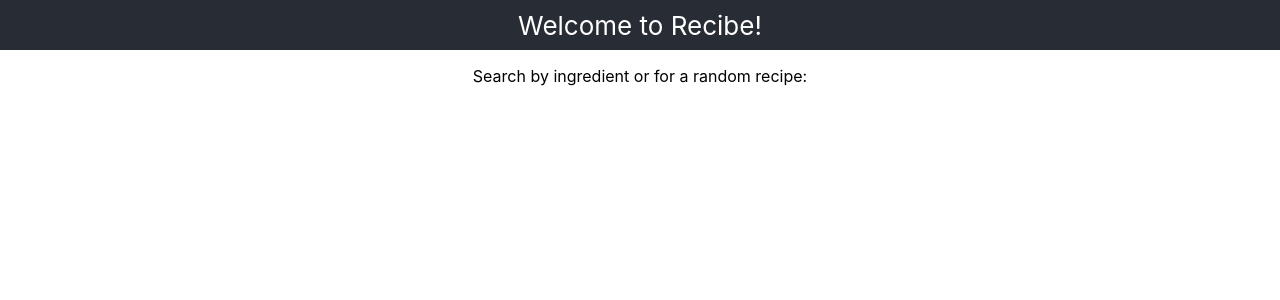
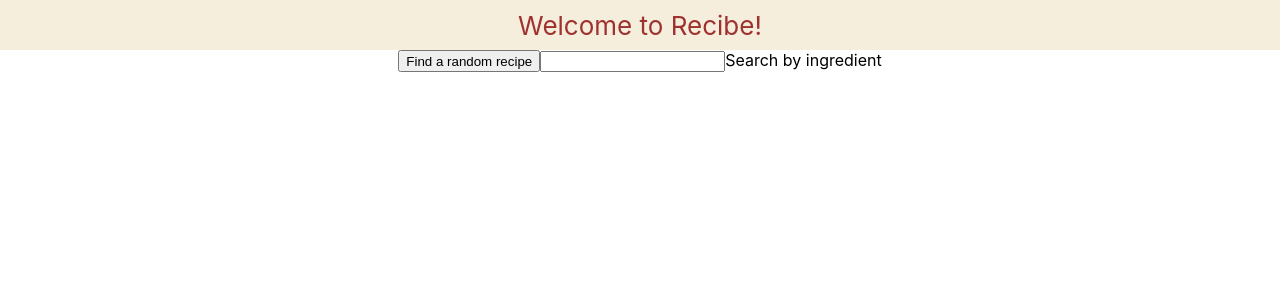
Before and after one commit to anikambhatnagar/recibe, a React (Create React App) app: page / in a window 1280 px wide. Shown: the top 300 px of the page. Built offline with nearby package versions, Linux system fonts and the light colour scheme.

Commit message:
updating

```diff
--- a/src/App.css
+++ b/src/App.css
@@ -2,37 +2,26 @@
   text-align: center;
 }
 
-.App-logo {
-  height: 40vmin;
-  pointer-events: none;
-}
-
-@media (prefers-reduced-motion: no-preference) {
-  .App-logo {
-    animation: App-logo-spin infinite 20s linear;
-  }
-}
 
 .App-header {
-  background-color: #282c34;
+  background-color: #f6eedd;
   min-height: 50px;
   display: flex;
   flex-direction: column;
   align-items: center;
   justify-content: center;
   font-size: calc(10px + 2vmin);
-  color: white;
+  color: rgba(143, 18, 18, 0.853);
+
 }
 
 .App-link {
-  color: #61dafb;
+  color: black;
 }
 
-@keyframes App-logo-spin {
-  from {
-    transform: rotate(0deg);
-  }
-  to {
-    transform: rotate(360deg);
-  }
+#selectionRow {
+  display: flex;
+  gap: 10 px;
+  justify-content: center;
+  margin-bottom: 50px;
 }
--- a/src/App.js
+++ b/src/App.js
@@ -28,7 +28,8 @@ export default function App() {
       </header>
 
       {selection === null ? (
-        <p>Search by ingredient or for a random recipe: </p>
+        //<p>Search for a recipe by ingredients you already have in your fridge, or search for a random recipe!<p/>
+        <Selection/>
       ) : selection === "Search by ingredient" ? (
         <p>{data?.ingredient}</p>
       ) : selection === "Find a random recipe" ? (
--- a/src/Selection.js
+++ b/src/Selection.js
@@ -6,7 +6,7 @@ export function Selection({ setSelection }) {
 function submit(){}
 
     return (
-      <div id="buttonRow">
+      <div id="selectionRow">
         <button
           onClick={() => {
             setSelection("Find a random recipe");
@@ -16,8 +16,8 @@ function submit(){}
         </button>
 
         <form onSubmit={submit}>
-           <input value={content} onChange={(e) => setContent(e.target.value)} />
-           Search by ingredient
+            <input value={content} onChange={(e) => setContent(e.target.value)} />
+            Search by ingredient
         </form>
 
       </div>
```
